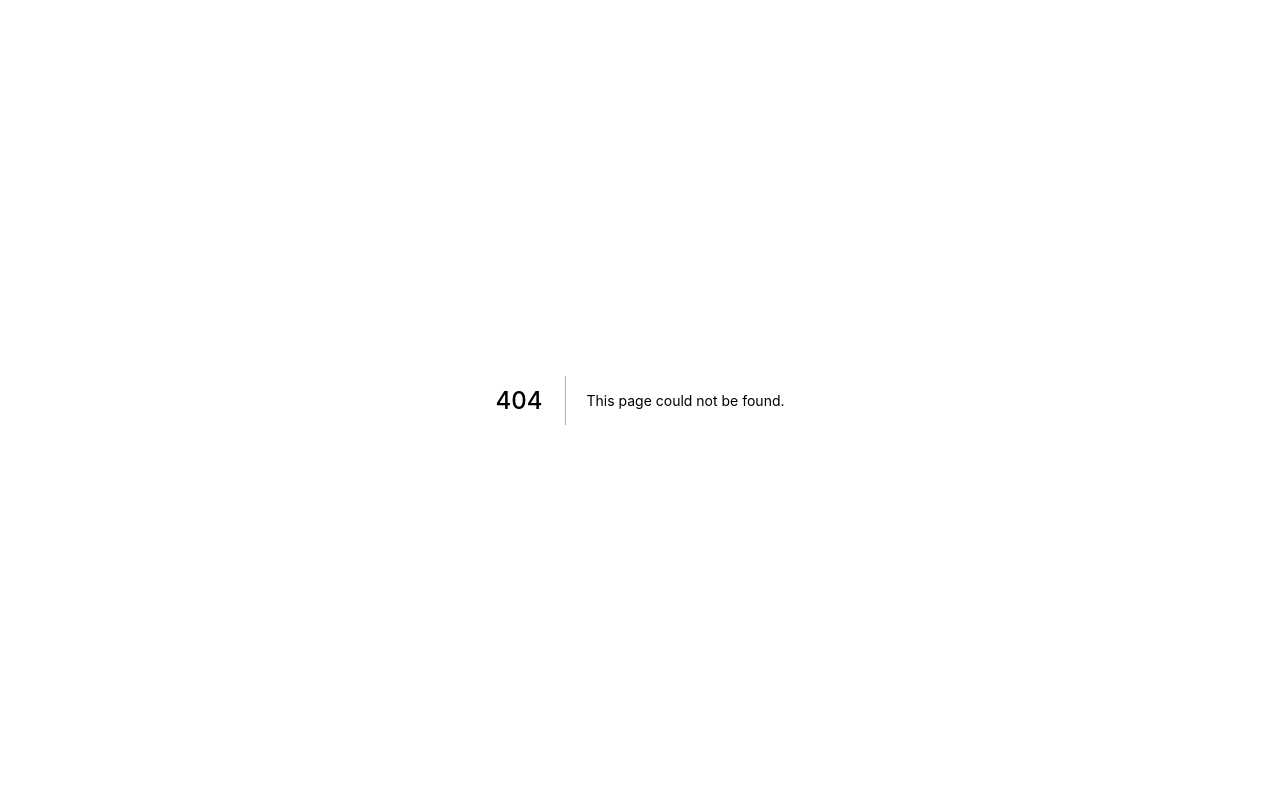
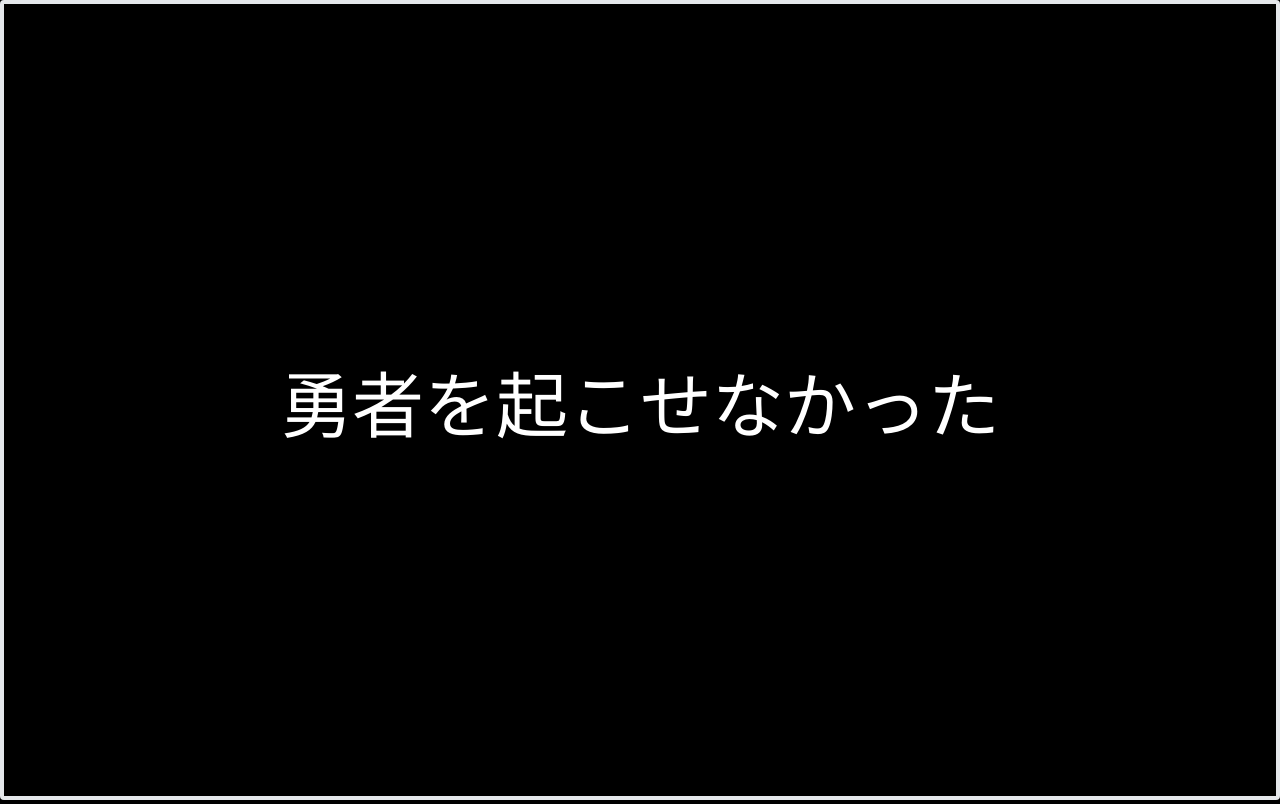
Before and after one commit to keito0404/hero, a Next.js app: page /sleep_twice in a window 1280 px wide. Before the commit this address had no page. Built offline with nearby package versions, Linux system fonts and the light colour scheme.

Commit message:
add awake and sleeptwice

```diff
--- /dev/null
+++ b/pages/awake.tsx
@@ -0,0 +1,21 @@
+import type { NextPage } from "next";
+import * as Obniz from "obniz";
+const Awake: NextPage = () => {
+  // const OBNIZ_ID = "2061-9919";
+  // const obniz = new Obniz(OBNIZ_ID);
+  // obniz.onconnect = async function () {
+  //   const servo = obniz.wired("ServoMotor", { gnd: 0, vcc: 1, signal: 2 });
+
+  //   servo.angle(90.0);
+  // };
+  return (
+    <div className="container border-4 border-whit mx-auto  rounded relative h-screen w-screen flex justify-center items-cente">
+      <h1 className="text-white text-7xl h-screen w-screen flex justify-center items-center font-medium relative mx-auto">
+        勇者は復活した
+      </h1>
+      <img className="mt-6 rounded-lg shadow-xl" src="public/slime/勇者.png" />
+    </div>
+  );
+};
+
+export default Awake;
--- /dev/null
+++ b/pages/sleep_twice.tsx
@@ -0,0 +1,20 @@
+import type { NextPage } from "next";
+import * as Obniz from "obniz";
+const Sleep_twice: NextPage = () => {
+  // const OBNIZ_ID = "2061-9919";
+  // const obniz = new Obniz(OBNIZ_ID);
+  // obniz.onconnect = async function () {
+  //   const servo = obniz.wired("ServoMotor", { gnd: 0, vcc: 1, signal: 2 });
+
+  //   servo.angle(90.0);
+  // };
+  return (
+    <div className="container border-4 border-whit mx-auto  rounded relative h-screen w-screen flex justify-center items-cente">
+      <h1 className="text-white text-7xl h-screen w-screen flex justify-center items-center font-medium relative mx-auto">
+        勇者を起こせなかった
+      </h1>
+    </div>
+  );
+};
+
+export default Sleep_twice;
--- a/styles/globals.css
+++ b/styles/globals.css
@@ -1,3 +1,7 @@
 @tailwind base;
 @tailwind components;
 @tailwind utilities;
+
+body {
+  background-color: black;
+}
```
Also changed, not shown: public/slime/勇者.png (added).
